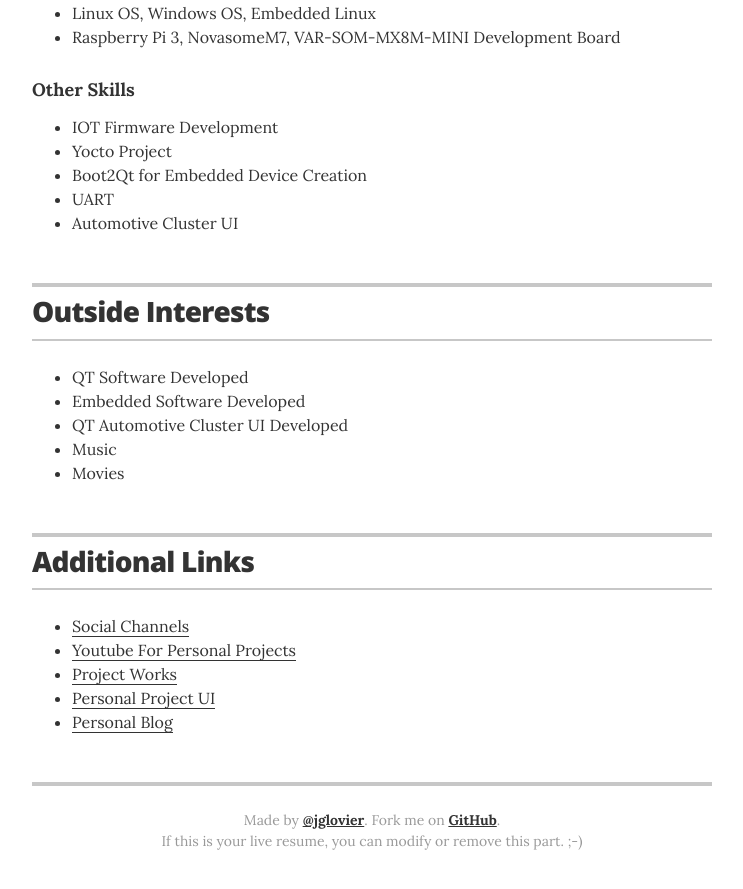
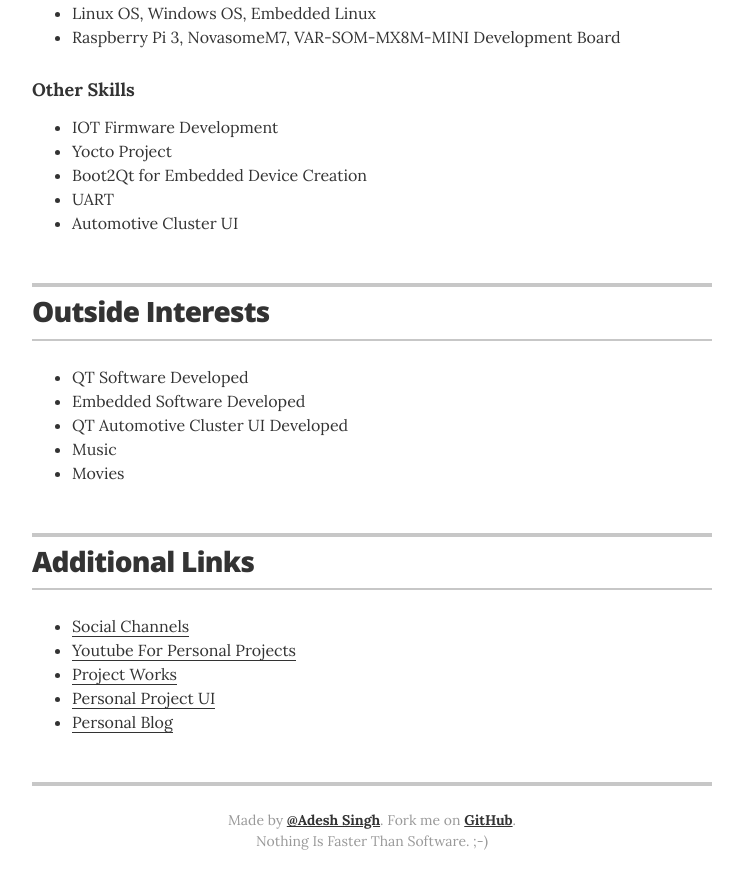
Before and after one commit to divyadesh/divyadesh.github.io, a Jekyll site: the page built from index.html, in a window 1280 px wide and 900 px high, scrolled down 2580 px. Shown: the top 889 px of the window, without its empty margins (268-1011 px from the left). Built offline with Jekyll 4.4.1, drawn with Linux system fonts in a browser that asks for light colours.

Commit message:
footer tag line added

```diff
--- a/_layouts/resume.html
+++ b/_layouts/resume.html
@@ -232,8 +232,8 @@
       {% endif %}
 
       <footer class="page-footer">
-        <p class="footer-line">Made by <a href="http://twitter.com/jglovier">@jglovier</a>. Fork me on <a href="https://github.com/jglovier/resume-template">GitHub</a>.</p>
-        <p class="footer-line">If this is your live resume, you can modify or remove this part. ;-)</p>
+        <p class="footer-line">Made by <a href="http://linktr.ee/techcoderhub">@Adesh Singh</a>. Fork me on <a href="https://github.com/techcoderhub">GitHub</a>.</p>
+        <p class="footer-line">Nothing Is Faster Than Software. ;-)</p>
       </footer>
 
     </div>
```
